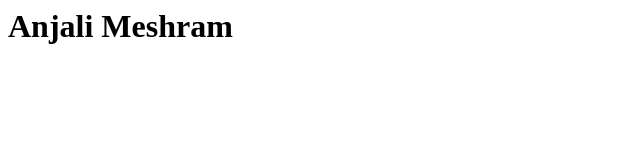
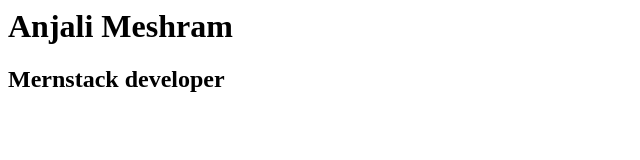
Before and after one commit to anjalimeshram/pskproject, a plain HTML site: page index.html in a window 1280 px wide. Shown: the whole page, without its empty margins (0-640 px from the left). Drawn offline with Linux system fonts and the light colour scheme.

Commit message:
added h2 tag

```diff
--- a/index.html
+++ b/index.html
@@ -1 +1,2 @@
 <h1>Anjali Meshram</h1>
+<h2>Mernstack developer</h2>
```
